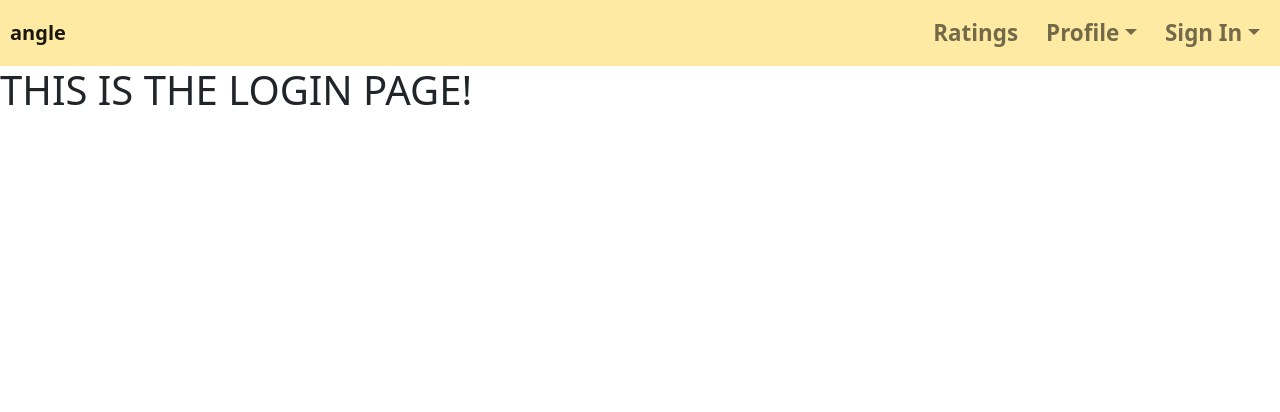
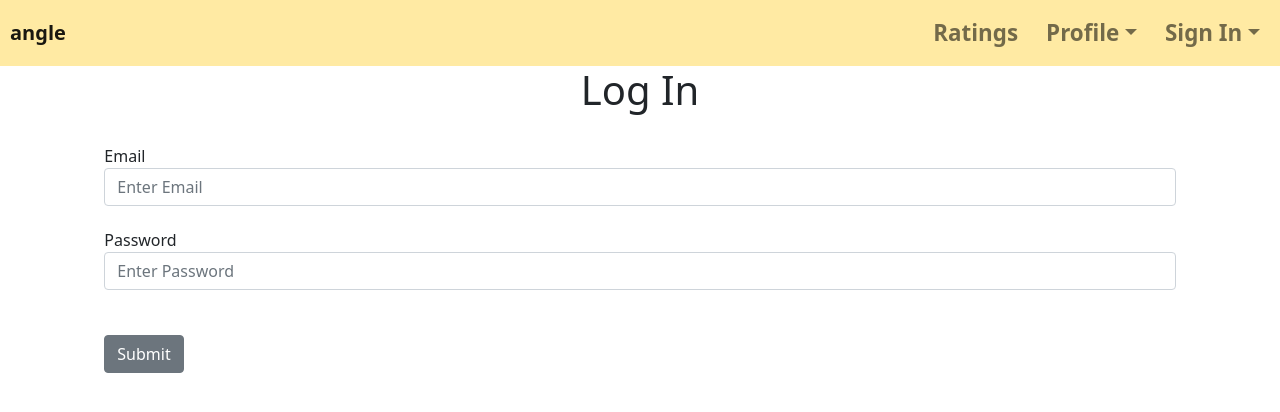
Before and after one commit to nanarboursal/Angle, a React (Create React App) app in the folder angle-ui/: page /login in a window 1280 px wide. Shown: the top 412 px of the page. Built offline with nearby package versions, Linux system fonts and the light colour scheme.

Commit message:
added inputs for login page

```diff
--- a/angle-ui/src/Pages/Login/Login.js
+++ b/angle-ui/src/Pages/Login/Login.js
@@ -1,11 +1,54 @@
-import React from 'react';
+import React, { useState } from "react";
 import "./login.css";
+import {
+  Container,
+  Row,
+  Col,
+  Button,
+  Form,
+  FormGroup,
+  Label,
+  Input
+} from "reactstrap";
 
 export default function Login() {
+  const [email, setEmail] = useState("");
+  const [password, setPassword] = useState("");
 
-    return(
-        <div>
-            <h1>THIS IS THE LOGIN PAGE!</h1>
-        </div>
-    );
+  return (
+    <div className="login-page">
+      <Container>
+        <Row className="page-title">
+          <Col>
+            <h1>Log In</h1>
+          </Col>
+        </Row>
+        <Row>
+          <Col>
+            <Form>
+              <FormGroup className="login-group">
+                <Label for="userEmail">Email</Label>
+                <Input
+                  type="email"
+                  name="email"
+                  id="userEmail"
+                  placeholder="Enter Email"
+                />
+              </FormGroup>
+              <FormGroup className="login-group">
+                <Label for="userPassword">Password</Label>
+                <Input
+                  type="password"
+                  name="password"
+                  id="userPassword"
+                  placeholder="Enter Password"
+                />
+              </FormGroup>
+              <Button className="signup-group">Submit</Button>
+            </Form>
+          </Col>
+        </Row>
+      </Container>
+    </div>
+  );
 }
--- a/angle-ui/src/Pages/Login/login.css
+++ b/angle-ui/src/Pages/Login/login.css
@@ -0,0 +1,13 @@
+.signup-page {
+    background-color: #ffffff; /*Change later*/
+    width: 100%;
+    height: 92vh;
+}
+
+.page-title {
+    text-align: center;
+}
+
+.signup-group {
+    margin: 2%;
+}
--- a/angle-ui/src/Pages/SignUp/SignUp.js
+++ b/angle-ui/src/Pages/SignUp/SignUp.js
@@ -1,4 +1,4 @@
-import React from "react";
+import React, { useState } from "react";
 import "./signup.css";
 import {
   Container,
@@ -8,11 +8,16 @@ import {
   Form,
   FormGroup,
   Label,
-  Input,
-  FormText
+  Input
 } from "reactstrap";
 
 export default function SignUp() {
+  const [email, setEmail] = useState("");
+  const [password, setPassword] = useState("");
+  const [confirmPassword, setConfirmPassword] = useState("");
+  const [bookGenres, setBookGenres] = useState([]);
+  const [movieGenres, setMovieGenres] = useState([]);
+
   return (
     <div className="signup-page">
       <Container>
@@ -99,7 +104,8 @@ export default function SignUp() {
               </FormGroup>
               <FormGroup check className="signup-group">
                 <Label check>
-                  <Input type="checkbox" /> I agree to Angle's Terms and Conditions.
+                  <Input type="checkbox" /> I agree to Angle's Terms and
+                  Conditions.
                 </Label>
               </FormGroup>
               <Button className="signup-group">Submit</Button>
--- a/angle-ui/src/Pages/SignUp/signup.css
+++ b/angle-ui/src/Pages/SignUp/signup.css
@@ -1,4 +1,4 @@
-.signup-page {
+.login-page {
     background-color: #ffffff; /*Change later*/
     width: 100%;
     height: 92vh;
@@ -8,6 +8,6 @@
     text-align: center;
 }
 
-.signup-group {
+.login-group {
     margin: 2%;
 }
```
